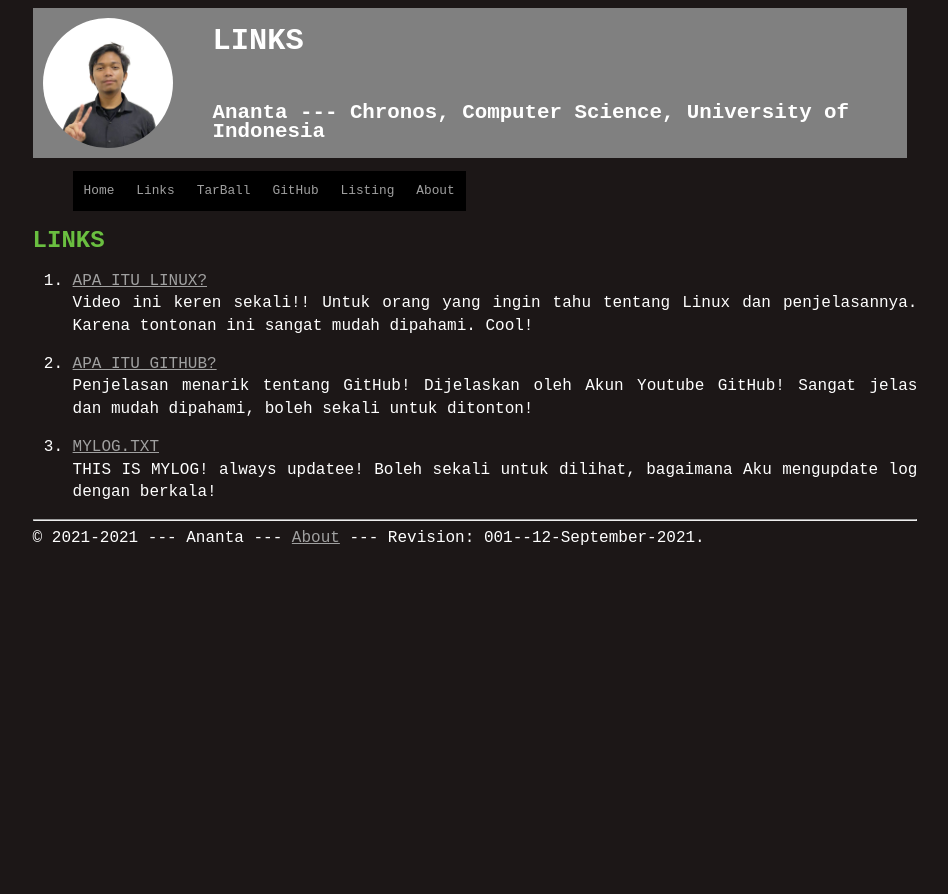
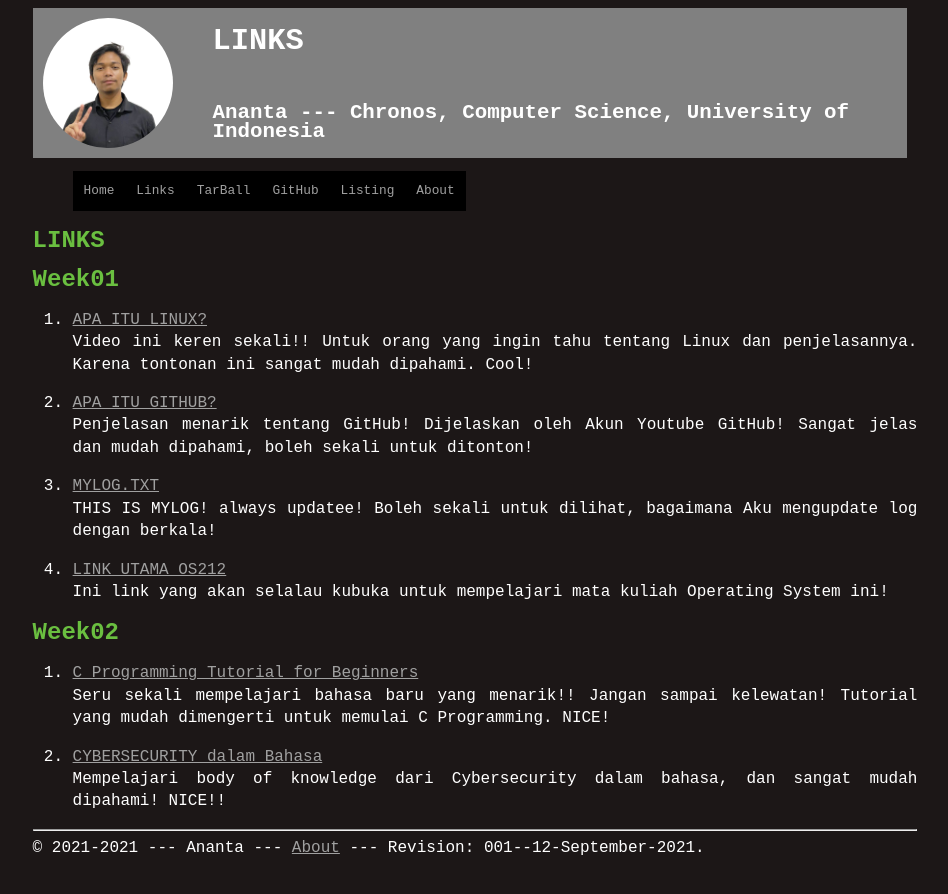
Before and after one commit to anantaristik/os212, a Jekyll site: the page built from links.md, in a window 1280 px wide. Shown: the top 894 px of the page, without its empty margins (165-1113 px from the left). Built offline with Jekyll 4.4.1, drawn with Linux system fonts in a browser that asks for light colours; our own code applies the rules of GitHub Pages for plain Markdown files.

Commit message:
LINKS update

```diff
--- a/links.md
+++ b/links.md
@@ -3,6 +3,8 @@ permalink: /LINKS/
 ---
 
 # LINKS
+
+## Week01
 
 1. [APA ITU LINUX?](https://www.youtube.com/watch?v=zA3vmx0GaO8)<br>
 Video ini keren sekali!!
@@ -18,3 +20,15 @@ Sangat jelas dan mudah dipahami, boleh sekali untuk ditonton!
 THIS IS MYLOG!
 always updatee!
 Boleh sekali untuk dilihat, bagaimana Aku mengupdate log dengan berkala!
+
+4. [LINK UTAMA OS212](https://os.vlsm.org/)<br>
+Ini link yang akan selalau kubuka untuk mempelajari mata kuliah Operating System ini!
+
+## Week02
+
+5. [C Programming Tutorial for Beginners](https://www.youtube.com/watch?v=KJgsSFOSQv0)<br>
+Seru sekali mempelajari bahasa baru yang menarik!! Jangan sampai kelewatan!
+Tutorial yang mudah dimengerti untuk memulai C Programming. NICE!
+
+6. [CYBERSECURITY dalam Bahasa](https://www.youtube.com/watch?v=gKBwEixTrPc)<br>
+Mempelajari body of knowledge dari Cybersecurity dalam bahasa, dan sangat mudah dipahami! NICE!!
```
